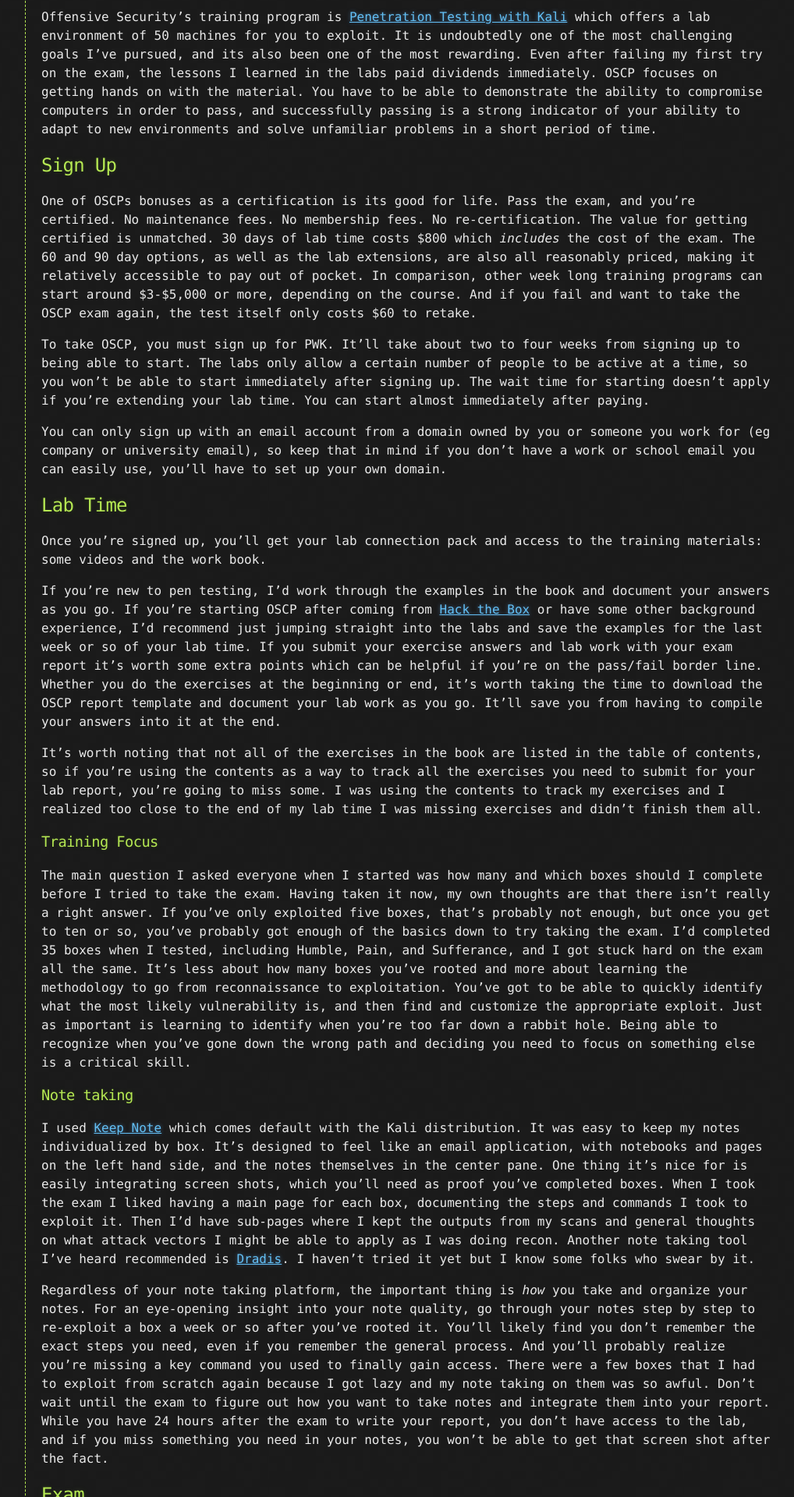
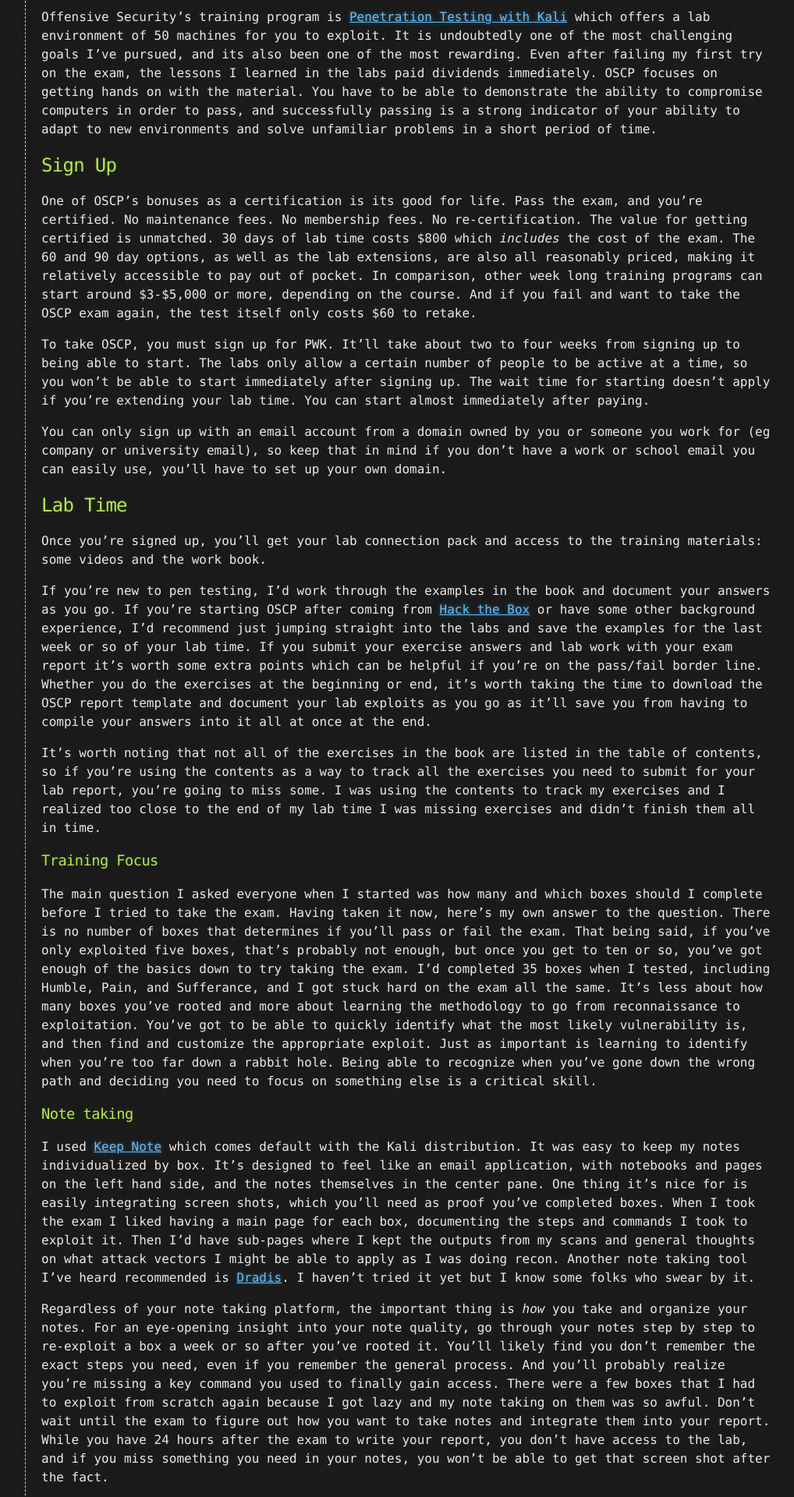
Before and after one commit to 6r0k3d/6r0k3d.github.io, a Jekyll site: the page built from _posts/2018-09-23-oscp_thoughts.md, in a window 1280 px wide. Shown: the part 582-2502 px from the top of the page at 78% size, without its empty margins (188-1206 px from the left). Built offline with Jekyll 4.4.1, drawn with Linux system fonts in a browser that asks for light colours; nearby versions of some CDN libraries; comment, search, counter and statistics services are not loaded; some of the changed text lies outside the part shown.

Commit message:
Save oscp writeup notes

```diff
--- a/_posts/2018-09-23-oscp_thoughts.md
+++ b/_posts/2018-09-23-oscp_thoughts.md
@@ -12,7 +12,7 @@ Offensive Security's training program is [Penetration Testing with Kali](https:/
 
 ## Sign Up
 
-One of OSCPs bonuses as a certification is its good for life. Pass the exam, and you're certified. No maintenance fees. No membership fees. No re-certification. The value for getting certified is unmatched. 30 days of lab time costs $800 which *includes* the cost of the exam. The 60 and 90 day options, as well as the lab extensions, are also all reasonably priced, making it relatively accessible to pay out of pocket. In comparison, other week long training programs can start around $3-$5,000 or more, depending on the course. And if you fail and want to take the OSCP exam again, the test itself only costs $60 to retake.
+One of OSCP's bonuses as a certification is its good for life. Pass the exam, and you're certified. No maintenance fees. No membership fees. No re-certification. The value for getting certified is unmatched. 30 days of lab time costs $800 which *includes* the cost of the exam. The 60 and 90 day options, as well as the lab extensions, are also all reasonably priced, making it relatively accessible to pay out of pocket. In comparison, other week long training programs can start around $3-$5,000 or more, depending on the course. And if you fail and want to take the OSCP exam again, the test itself only costs $60 to retake.
 
 To take OSCP, you must sign up for PWK. It'll take about two to four weeks from signing up to being able to start. The labs only allow a certain number of people to be active at a time, so you won't be able to start immediately after signing up. The wait time for starting doesn't apply if you're extending your lab time. You can start almost immediately after paying.
 
@@ -22,13 +22,13 @@ You can only sign up with an email account from a domain owned by you or someone
 
 Once you're signed up, you'll get your lab connection pack and access to the training materials: some videos and the work book.
 
-If you're new to pen testing, I'd work through the examples in the book and document your answers as you go. If you're starting OSCP after coming from [Hack the Box](https://www.hackthebox.eu/) or have some other background experience, I'd recommend just jumping straight into the labs and save the examples for the last week or so of your lab time. If you submit your exercise answers and lab work with your exam report it's worth some extra points which can be helpful if you're on the pass/fail border line. Whether you do the exercises at the beginning or end, it's worth taking the time to download the OSCP report template and document your lab work as you go. It'll save you from having to compile your answers into it at the end.
+If you're new to pen testing, I'd work through the examples in the book and document your answers as you go. If you're starting OSCP after coming from [Hack the Box](https://www.hackthebox.eu/) or have some other background experience, I'd recommend just jumping straight into the labs and save the examples for the last week or so of your lab time. If you submit your exercise answers and lab work with your exam report it's worth some extra points which can be helpful if you're on the pass/fail border line. Whether you do the exercises at the beginning or end, it's worth taking the time to download the OSCP report template and document your lab exploits as you go as it'll save you from having to compile your answers into it all at once at the end.
 
-It's worth noting that not all of the exercises in the book are listed in the table of contents, so if you're using the contents as a way to track all the exercises you need to submit for your lab report, you're going to miss some. I was using the contents to track my exercises and I realized too close to the end of my lab time I was missing exercises and didn't finish them all.
+It's worth noting that not all of the exercises in the book are listed in the table of contents, so if you're using the contents as a way to track all the exercises you need to submit for your lab report, you're going to miss some. I was using the contents to track my exercises and I realized too close to the end of my lab time I was missing exercises and didn't finish them all in time.
 
 ### Training Focus
 
-The main question I asked everyone when I started was how many and which boxes should I complete before I tried to take the exam. Having taken it now, my own thoughts are that there isn't really a right answer. If you've only exploited five boxes, that's probably not enough, but once you get to ten or so, you've probably got enough of the basics down to try taking the exam. I'd completed 35 boxes when I tested, including Humble, Pain, and Sufferance, and I got stuck hard on the exam all the same. It's less about how many boxes you've rooted and more about learning the methodology to go from reconnaissance to exploitation. You've got to be able to quickly identify what the most likely vulnerability is, and then find and customize the appropriate exploit. Just as important is learning to identify when you're too far down a rabbit hole. Being able to recognize when you've gone down the wrong path and deciding you need to focus on something else is a critical skill.
+The main question I asked everyone when I started was how many and which boxes should I complete before I tried to take the exam. Having taken it now, here's my own answer to the question. There is no number of boxes that determines if you'll pass or fail the exam. That being said, if you've only exploited five boxes, that's probably not enough, but once you get to ten or so, you've got enough of the basics down to try taking the exam. I'd completed 35 boxes when I tested, including Humble, Pain, and Sufferance, and I got stuck hard on the exam all the same. It's less about how many boxes you've rooted and more about learning the methodology to go from reconnaissance to exploitation. You've got to be able to quickly identify what the most likely vulnerability is, and then find and customize the appropriate exploit. Just as important is learning to identify when you're too far down a rabbit hole. Being able to recognize when you've gone down the wrong path and deciding you need to focus on something else is a critical skill.
 
 ### Note taking
 
@@ -42,12 +42,12 @@ If you've signed up for the 60 or 90 day lab packs, I recommend signing up to ta
 
 Second, if you happen to fail the exam on your first go, you'll still have plenty of lab time left so you can re-focus your efforts. You'll have a better idea of what to expect, and you can fine tune your weak spots. Once you've taken the exam once, you'll be familiar with the test taking procedures, so your second time around will be less stressful and you can focus solely on the exam content. And who knows, maybe you'll pass on your first go, and you'll have extra time to just play in the lab environment.
 
-When you're taking the exam, energy management is essential. If you end up having to use the full 24 hours, you're going to want to schedule in some time to take a break and get some sleep. It's a lot easier to think through the problem when you've walked away from it for awhile. Have some food and drinks stocked up and ready to go (or just get a pizza delivered). Just know when you've been sinking too much time into a problem and shift gears to give yourself a break and stay fresh.
+Third, when you're taking the exam, energy management is essential. If you end up having to use the full 24 hours, you're going to want to schedule in some time to take a break and get some sleep. It's a lot easier to think through the problem when you've walked away from it for awhile. Have some food and drinks stocked up and ready to go (or just get a pizza delivered). Just know when you've been sinking too much time into a problem and shift gears to give yourself a break and stay fresh.
 
-Knowing how you're going to write your report before you take the exam is super important, as it will determine what information you need to collect as you go. Like I said before, you don't want to end the exam and realize you don't have that final proof screen shot.
+Knowing how you're going to write your report before you take the exam is super important, as it will determine what information you need to collect as you go. Like I said before, you don't want to end the exam and realize you don't have that final proof screen shot. Download the report template before your lab time ends and then modify it as you want.
+
+Read, re-read, and read again, the [exam guide](https://support.offensive-security.com/#!oscp-exam-guide.md). There are restrictions during the exam, like not being able to use metasploit modules or throw meterpreter at everything. You get to use them against one target, and if it doesn't work, that's it. You don't get to try them against other boxes.
 
 ## Resources
 
-There are a lot of great resources that exist teaching you how to use your available tools, especially metasploit, msfvenom, and the [Exploit Database](https://www.exploit-db.com/). There are some great tools available to help you do reconnaissance and improve your shell.
-
-The biggest shortfall with a lot of these resources is you have to figure out how and when to apply them in the right situation. And the only way you can really learn that is through a lot of trial and error in the labs.
+I found I could classify the available resources into two different categories. Those showing you how to use tools, and checklists of things to look for. For example, tool explanations resources exist teaching you how to use your available tools, especially metasploit, msfvenom, and the [Exploit Database](https://www.exploit-db.com/). There are some great tools available to help you do reconnaissance, and others to improve your shell, and host enumeration scripts for privilege escalation. One thing I noticed about some of these resources though is that  give you lots of information, but you still have to learn yourself what in the output is the piece you need to focus on. It is very much finding the proverbial needle in a haystack.
```
